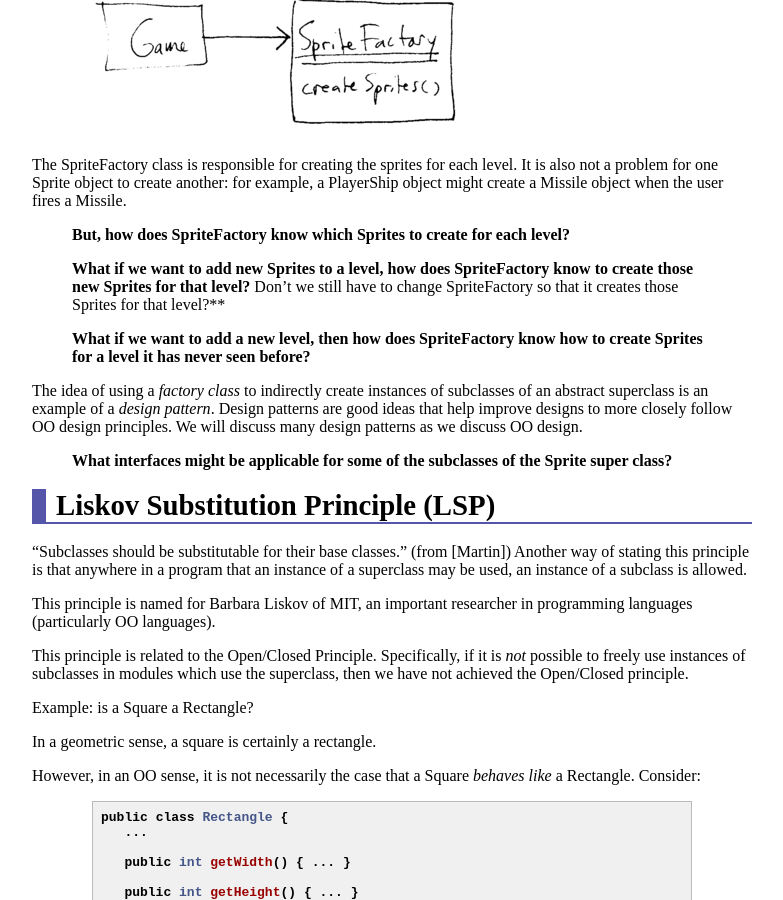
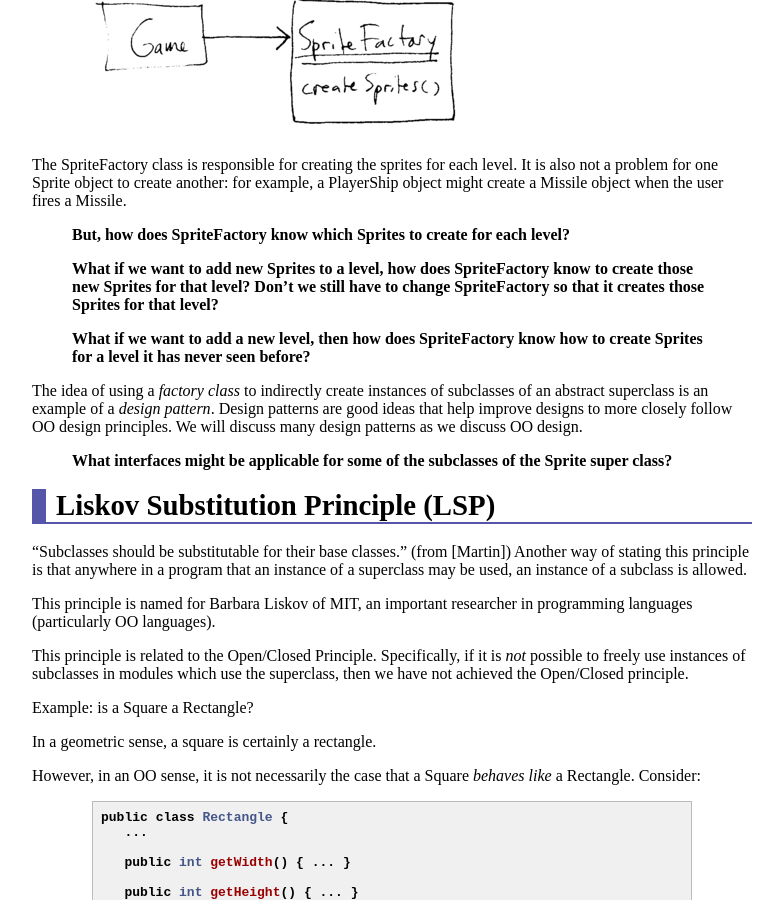
Before and after one commit to ycpcs/cs320-spring2016, a Jekyll site: the page built from lectures/lecture06.md, in a window 1280 px wide and 900 px high, scrolled down 2805 px. Shown: the whole window, without its empty margins (248-1031 px from the left). Built offline with Jekyll 4.4.1, drawn with Linux system fonts in a browser that asks for light colours; Markdown is read by kramdown in place of the engine named in the settings.

```diff
--- a/lectures/lecture06.md
+++ b/lectures/lecture06.md
@@ -116,7 +116,7 @@ The SpriteFactory class is responsible for creating the sprites for each level.
 
 > **But, how does SpriteFactory know which Sprites to create for each level?**
 
-> **What if we want to add new Sprites to a level, how does SpriteFactory know to create those new Sprites for that level?**  Don't we still have to change SpriteFactory so that it creates those Sprites for that level?**
+> **What if we want to add new Sprites to a level, how does SpriteFactory know to create those new Sprites for that level?  Don't we still have to change SpriteFactory so that it creates those Sprites for that level?**
 
 > **What if we want to add a new level, then how does SpriteFactory know how to create Sprites for a level it has never seen before?**
 
```
